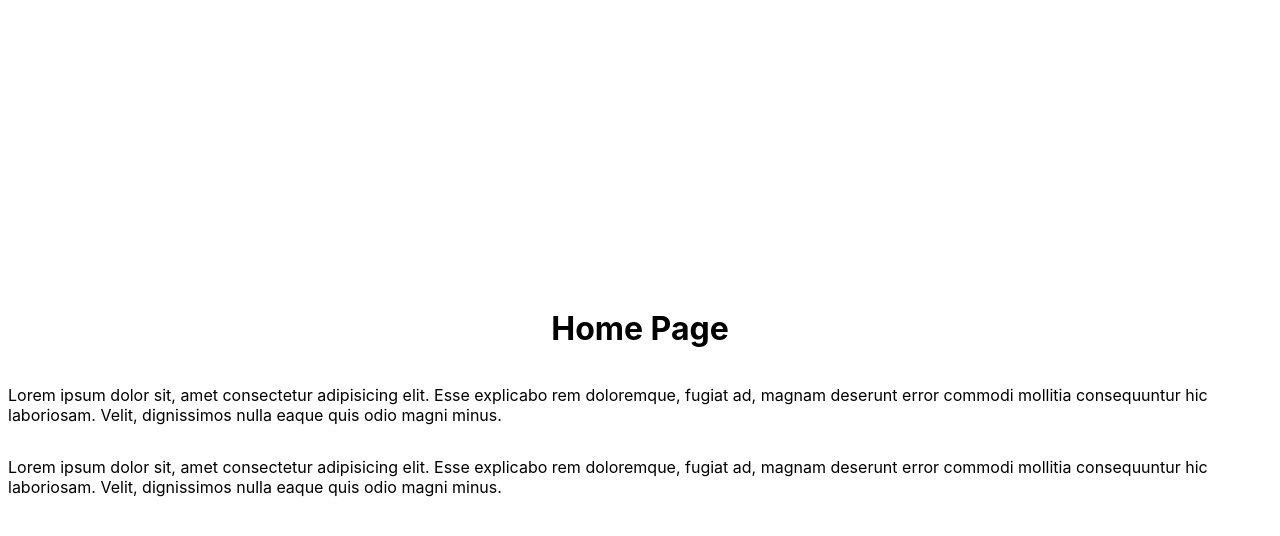
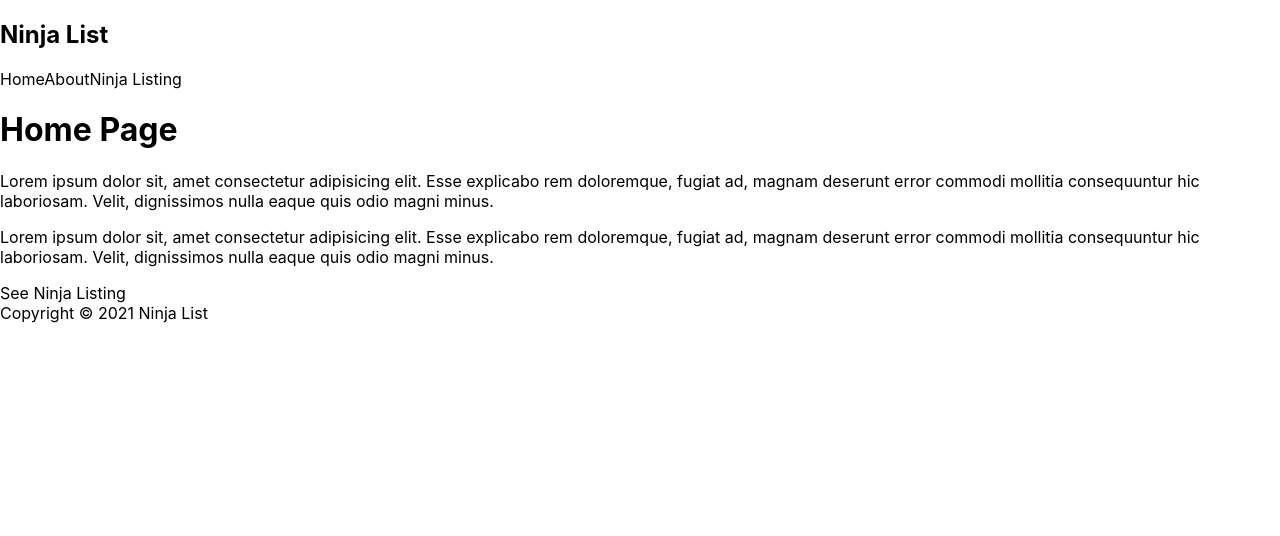
Before and after one commit to abionamike/nextjs-starter, a Next.js app: page / in a window 1280 px wide. Shown: the top 536 px of the page. Built offline with nearby package versions, Linux system fonts and the light colour scheme.

Commit message:
creating layout and using the link module for routing

```diff
--- /dev/null
+++ b/components/Footer.js
@@ -0,0 +1,9 @@
+const Footer = () => {
+  return (
+    <div>
+      Copyright &copy; 2021 Ninja List
+    </div>
+  );
+}
+
+export default Footer;
--- /dev/null
+++ b/components/Layout.js
@@ -0,0 +1,14 @@
+import Footer from "./Footer";
+import Navbar from "./Navbar";
+
+const Layout = ({ children }) => {
+  return (
+    <div className="content">
+      <Navbar />
+        {children}
+      <Footer />
+    </div>
+  );
+}
+
+export default Layout;
--- /dev/null
+++ b/components/Navbar.js
@@ -0,0 +1,16 @@
+import Link from 'next/link';
+
+const Navbar = () => {
+  return (
+    <nav>
+      <div className="logo">
+        <h1>Ninja List</h1>
+      </div>
+      <Link href="/"><a>Home</a></Link>
+      <Link href="/about"><a>About</a></Link>
+      <Link href="/ninjas"><a>Ninja Listing</a></Link>
+    </nav>
+  );
+}
+
+export default Navbar;
--- a/pages/_app.js
+++ b/pages/_app.js
@@ -1,7 +1,12 @@
-import '../styles/globals.css'
+import Layout from '../components/Layout';
+import '../styles/globals.css';
 
 function MyApp({ Component, pageProps }) {
-  return <Component {...pageProps} />
+  return (
+    <Layout>
+      <Component {...pageProps} />
+    </Layout>
+  );
 }
 
-export default MyApp
+export default MyApp;
--- a/pages/index.js
+++ b/pages/index.js
@@ -1,9 +1,9 @@
 import Head from 'next/head'
-import styles from '../styles/Home.module.css'
+import Link from 'next/link'
 
 export default function Home() {
   return (
-    <div className={styles.container}>
+    <div>
       <Head>
         <title>Create Next App</title>
         <link rel="icon" href="/favicon.ico" />
@@ -12,6 +12,9 @@
       <p>Lorem ipsum dolor sit, amet consectetur adipisicing elit. Esse explicabo rem doloremque, fugiat ad, magnam deserunt error commodi mollitia consequuntur hic laboriosam. Velit, dignissimos nulla eaque quis odio magni minus.</p>
       <p>Lorem ipsum dolor sit, amet consectetur adipisicing elit. Esse explicabo rem doloremque, fugiat ad, magnam deserunt error commodi mollitia consequuntur hic laboriosam. Velit, dignissimos nulla eaque quis odio magni minus.</p>
 
+      <Link href="/ninjas">
+        See Ninja Listing
+      </Link>
     </div>
   )
 }
```
